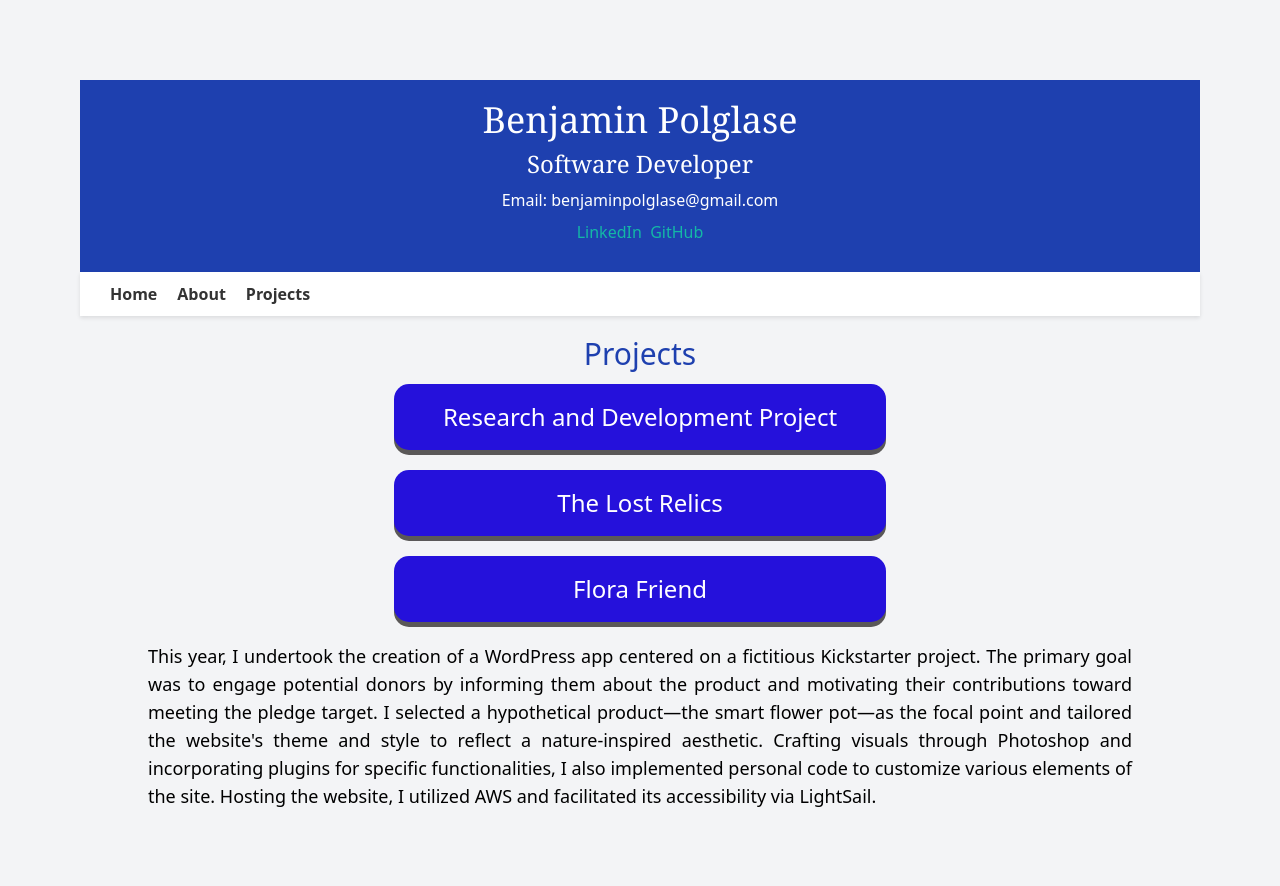
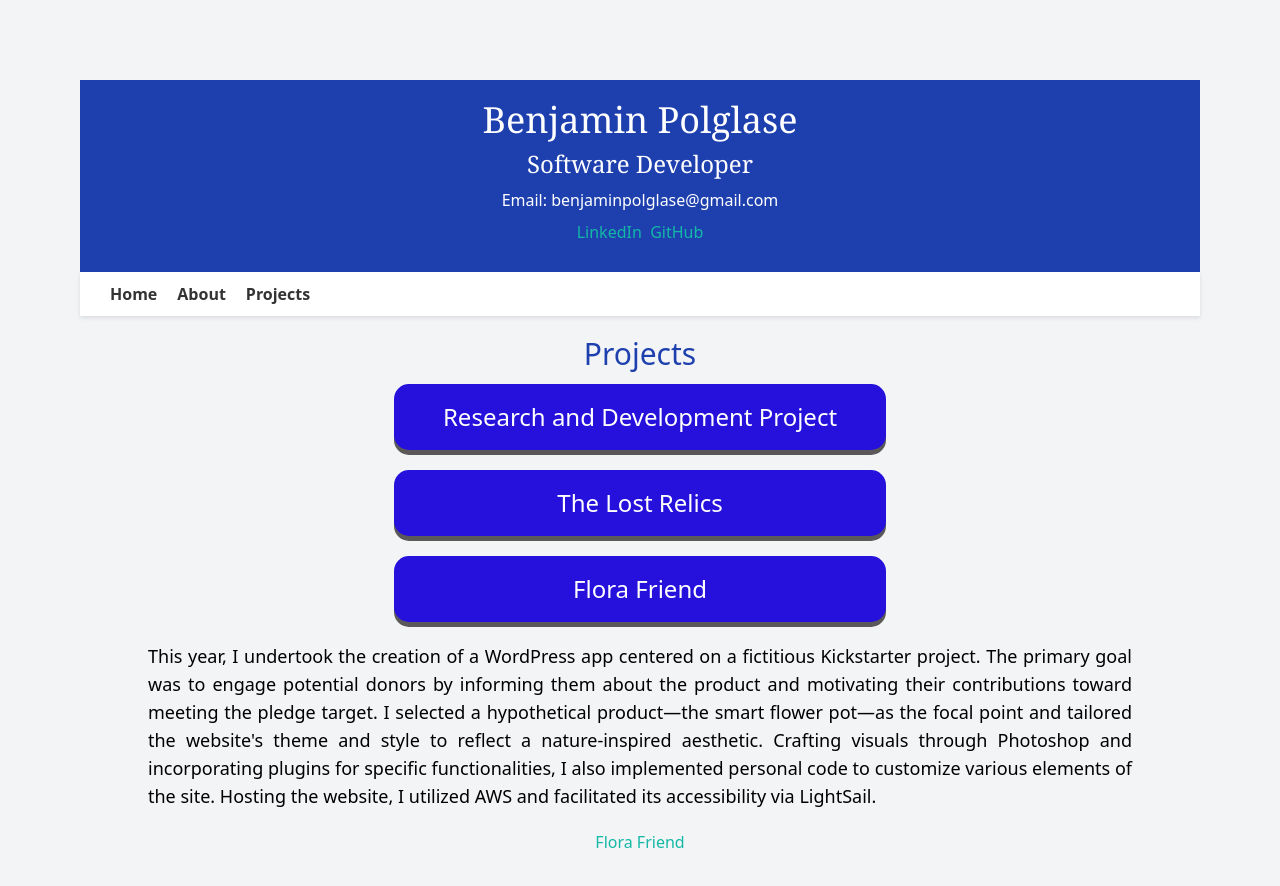
Before and after one commit to Bnjmn-P/React-Practice, a React (Create React App) app in the folder cv/: page /projects in a window 1280 px wide. Both pictures are taken after a click on the button "Flora Friend". Shown: the top 886 px of the page. Built offline with nearby package versions, Linux system fonts and the light colour scheme.

Commit message:
Update Projects.js
Added correct link to the flora friend section

```diff
--- a/cv/src/components/pages/Projects.js
+++ b/cv/src/components/pages/Projects.js
@@ -150,6 +150,13 @@ const Projects = () => {
           to customize various elements of the site. Hosting the website, I
           utilized AWS and facilitated its accessibility via LightSail.{" "}
         </p>
+        <a
+          href="http://3.27.186.231"
+          target="_blank"
+          rel="noopener noreferrer"
+        >
+          Flora Friend
+        </a>
       </Collapse>{" "}
     </section>
   );
```
